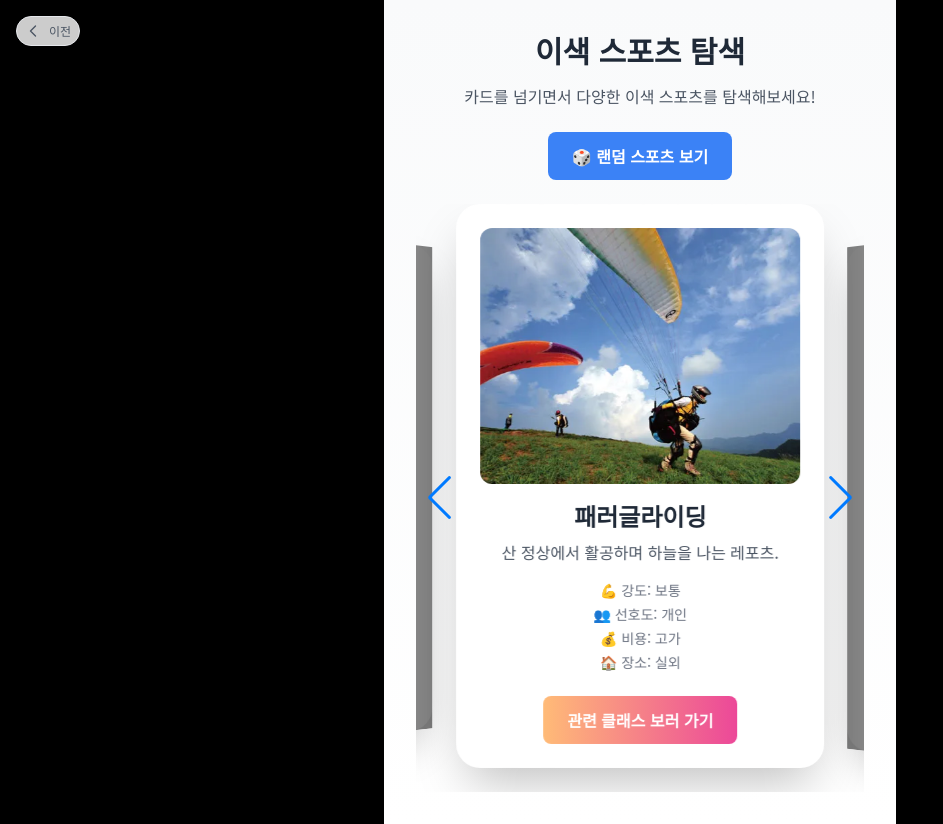
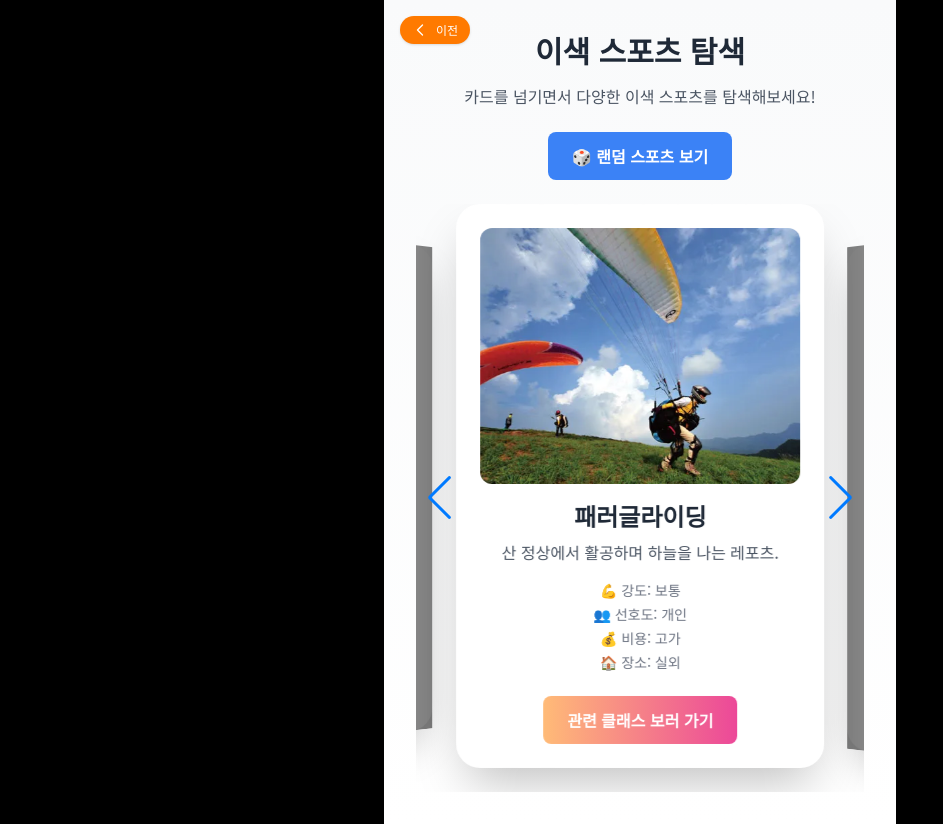
Before and after one commit to sjwoo1999/diff-spo-mockup, a Next.js app: page /explore-sports in a window 1280 px wide. Shown: the whole page, without its empty margins (0-943 px from the left). Built offline with nearby package versions, Linux system fonts and the light colour scheme.

Commit message:
🔨 Modified: explore-sports/page.tsx
Modified: explore-sports/page.tsx

```diff
--- a/src/app/explore-sports/page.tsx
+++ b/src/app/explore-sports/page.tsx
@@ -26,7 +26,7 @@ const ExploreSportsPage = () => {
         <main className="flex flex-col flex-grow min-h-screen justify-center items-center mx-auto max-w-[512px] overflow-y-auto p-4 sm:p-6 md:p-8 bg-gradient-to-b from-gray-50 to-white">
             <button
                 onClick={() => router.back()}
-                className="absolute top-4 left-4 z-30 flex items-center gap-2 px-2 py-1.5 bg-white/80 backdrop-blur-md border border-gray-200 text-gray-600 text-xs rounded-full shadow hover:bg-white hover:text-gray-800 transition-all duration-200"
+                className="absolute top-4 left-1/2 -translate-x-[240px] z-30 flex items-center gap-2 px-3 py-1.5 bg-[#FF7A00] text-white text-xs rounded-full shadow hover:bg-[#e96a00] transition-all duration-200"
                 aria-label="이전 페이지로 이동"
             >
                 <svg
```
